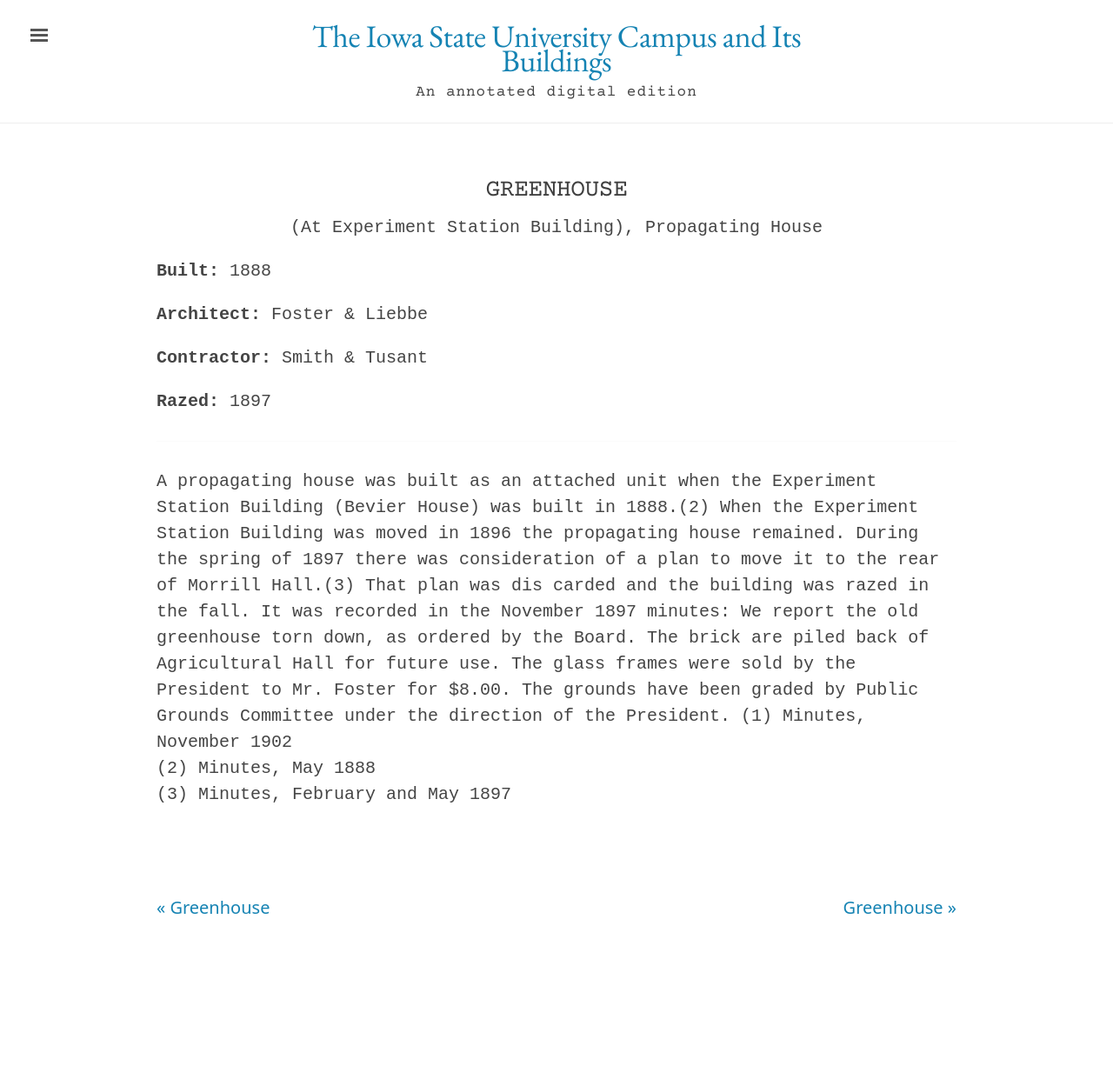
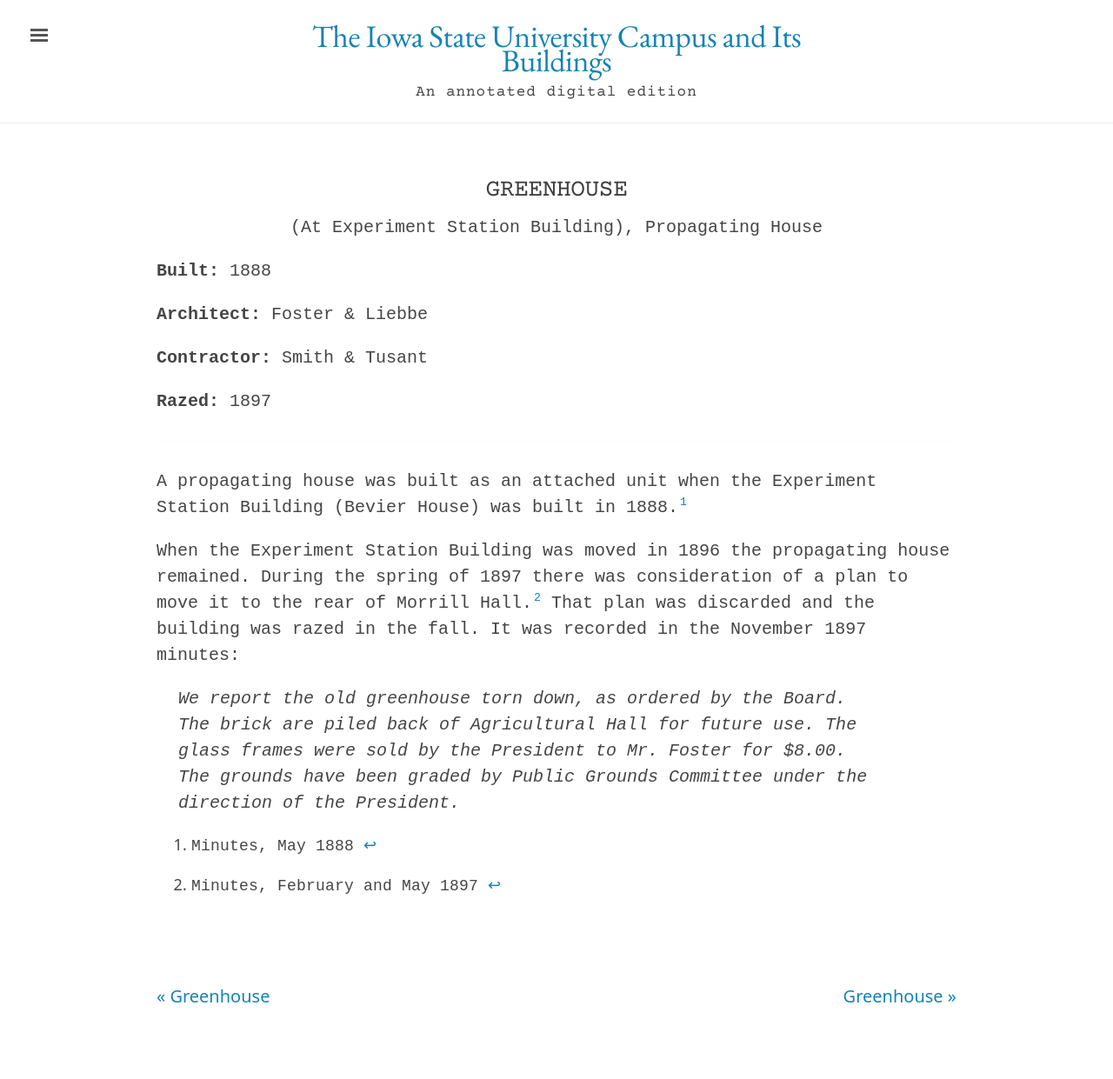
Before and after one commit to emanderson811/day-edition, a Jekyll site: the page built from _texts/buildings/092day-greenhouse-exp-station.md, in a window 1280 px wide. Shown: the whole page at 87% size. Built offline with Jekyll 4.4.1, drawn with Linux system fonts in a browser that asks for light colours; before the commit the page ends 1139 px from its top, so only the background shows below that.

Commit message:
Update 092day-greenhouse-exp-station.md

```diff
--- a/_texts/buildings/092day-greenhouse-exp-station.md
+++ b/_texts/buildings/092day-greenhouse-exp-station.md
@@ -16,10 +16,12 @@
 ---
 ---
 
+A propagating house was built as an attached unit when the Experiment Station Building (Bevier House) was built in 1888.[^fn1]
 
-A propagating house was built as an attached unit when the Experiment Station Building (Bevier House) was built in 1888.(2)
-When the Experiment Station Building was moved in 1896 the propagating house remained. During the spring of 1897 there was consideration of a plan to move it to the rear of Morrill Hall.(3) That plan was dis carded and the building was razed in the fall. It was recorded in the November 1897 minutes:
-We report the old greenhouse torn down, as ordered by the Board. The brick are piled back of Agricultural Hall for future use. The glass frames were sold by the President to Mr. Foster for $8.00. The grounds have been graded by Public Grounds Committee under the direction of the President.
-(1)  Minutes,  November 1902
-(2)  Minutes, May 1888
-(3)  Minutes, February and May  1897
+When the Experiment Station Building was moved in 1896 the propagating house remained. During the spring of 1897 there was consideration of a plan to move it to the rear of Morrill Hall.[^fn2] That plan was discarded and the building was razed in the fall. It was recorded in the November 1897 minutes:
+
+>We report the old greenhouse torn down, as ordered by the Board. The brick are piled back of Agricultural Hall for future use. The glass frames were sold by the President to Mr. Foster for $8.00. The grounds have been graded by Public Grounds Committee under the direction of the President.
+
+[^fn1]:  Minutes, May 1888
+
+[^fn2]: Minutes, February and May  1897
```
